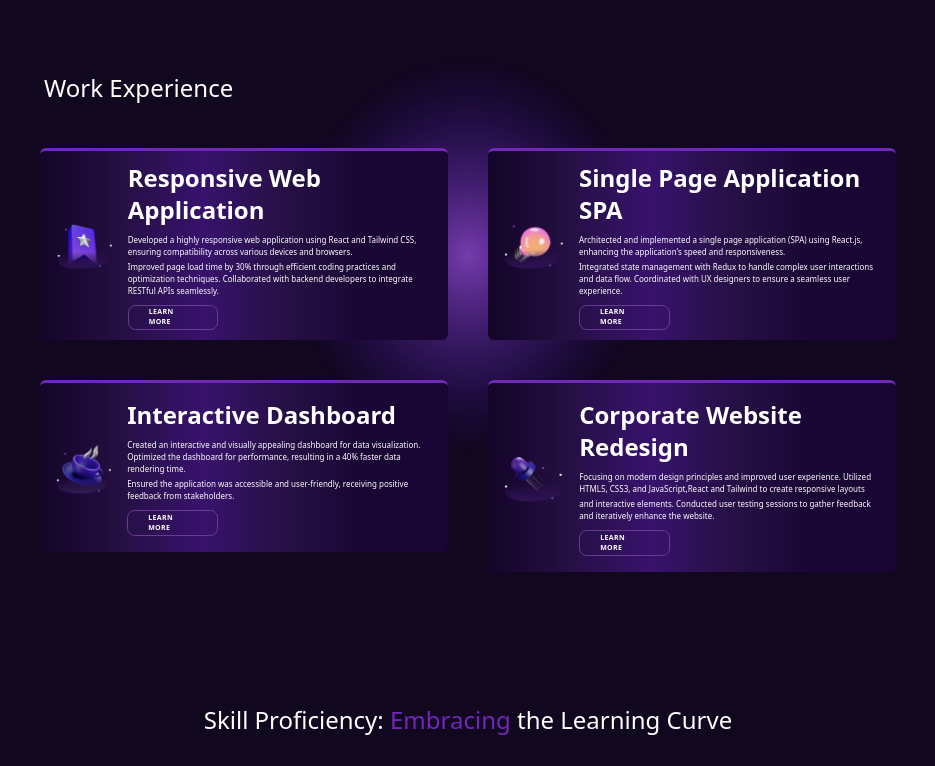
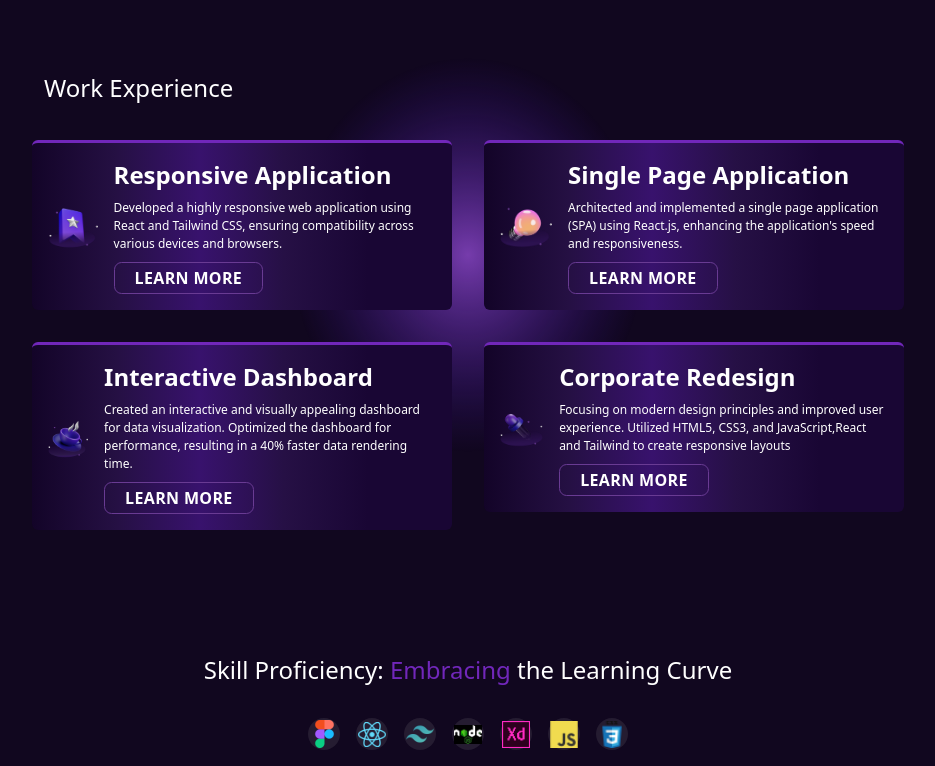
Before and after one commit to Ahmad-code077/Portfolio, a React (Vite) app: page / in a window 1280 px wide. Shown: the part 694-1460 px from the top of the page, without its empty margins (172-1107 px from the left). Built offline with nearby package versions, Linux system fonts and the light colour scheme; a web font is replaced by a local one.

Commit message:
Changing some designing

```diff
--- /dev/null
+++ b/src/Components/Layout.jsx
@@ -0,0 +1,13 @@
+import { Outlet } from 'react-router-dom';
+import { Footer, Navbar } from './index';
+
+const Layout = () => {
+  return (
+    <>
+      <Navbar />
+      <Outlet />
+      <Footer />
+    </>
+  );
+};
+export default Layout;
--- a/src/Components/WorkExp.jsx
+++ b/src/Components/WorkExp.jsx
@@ -11,12 +11,12 @@ const WorkExp = () => {
           className='absolute -z-10 hidden md:block md:max-w-64 md:top-[-48px] lg:max-w-[22rem] lg:top-[-70px]'
         />
 
-        <div className='flex flex-wrap font-poppins'>
+        <div className='grid lg:grid-cols-2 gap-2'>
           {data.map((item) => {
             const { heading, para, id, image, url } = item;
             return (
-              <div key={id} className='w-full md:w-1/2 p-2'>
-                <article className='border-t-[3px] border-[#7127BA] bg-customGradient max-h-48 flex items-center justify-center m-3 p-4 rounded-md hover:scale-105 duration-100 ease-in-out'>
+              <div key={id} className='w-full '>
+                <article className='border-t-[3px] border-[#7127BA] bg-customGradient h-max flex items-center justify-center m-3 p-4 rounded-md hover:scale-105 duration-100 ease-in-out'>
                   <div className='mr-4'>
                     <img
                       src={image}
@@ -25,15 +25,14 @@ const WorkExp = () => {
                     />
                   </div>
                   <div className='text-start flex flex-col gap-2'>
-                    <h4 className='text-xs font-semibold sm:text-xl md:text-base xl:text-2xl leading-3 '>
+                    <h4 className='text-base font-semibold sm:text-xl xl:text-2xl leading-3 '>
                       {heading}
                     </h4>
                     <div>
-                      <p className='text-[8px] inline-block'>{para[0]}</p>
-                      <p className='text-[8px] hidden  lg:block '>{para[1]}</p>
+                      <p className='text-[12px] inline-block'>{para[0]}</p>
                     </div>
-                    <div className='cursor-pointer relative link  ease-in-out duration-500 w-[67.49px] capitalize'>
-                      <a className='z-10 p-5' href={url} target='_'>
+                    <div className='cursor-pointer relative link  ease-in-out duration-500  capitalize'>
+                      <a className='z-10 p-5 text-base' href={url} target='_'>
                         Learn More
                       </a>
                     </div>
--- a/src/Components/index.js
+++ b/src/Components/index.js
@@ -6,3 +6,4 @@ export { default as SubHero } from './SubHero';
 export { default as WorkExp } from './WorkExp';
 export { default as Loading } from './Loading';
 export { default as Navbar } from './Navbar';
+export { default as Layout } from './Layout';
--- a/src/Path/About.jsx
+++ b/src/Path/About.jsx
@@ -48,7 +48,7 @@ const About = () => {
               <h1 className='text-xl md:text-2xl font-semibold tracking-tight'>
                 Current Favorite Tech Stack
               </h1>
-              <div className='flex justify-center gap-2 md:gap-3 text-whiteColor text-3xl  md:text-4xl py-8 sm:py-6'>
+              <div className='flex justify-center gap-2  md:gap-3 text-whiteColor text-3xl  md:text-4xl py-8 sm:py-6 flex-wrap'>
                 {stacks.map((item) => {
                   const { id, tip, url, image } = item;
                   return (
--- a/src/Path/NoPage.jsx
+++ b/src/Path/NoPage.jsx
@@ -1,4 +1,5 @@
 import { FaLightbulb } from 'react-icons/fa';
+import { Link } from 'react-router-dom';
 const NoPage = () => {
   return (
     <section className=''>
@@ -7,6 +8,12 @@ const NoPage = () => {
         <h1 className='text-3xl md:text-5xl tracking-wide font-bold'>
           404 Not found
         </h1>
+        <Link
+          className='bg-yellow-300 px-4 py-2 text-xl text-[#9858D3] font-bold rounded'
+          to={'/'}
+        >
+          Back Home
+        </Link>
       </div>
     </section>
   );
--- a/src/data.jsx
+++ b/src/data.jsx
@@ -1,8 +1,14 @@
 import { FaLinkedin } from 'react-icons/fa6';
-import { SiMongodb, SiRedux } from 'react-icons/si';
+import {
+  SiDaisyui,
+  SiMongodb,
+  SiPrisma,
+  SiRedux,
+  SiTypescript,
+} from 'react-icons/si';
 import { RiNextjsLine, RiTailwindCssFill } from 'react-icons/ri';
 import { FaReact, FaNodeJs, FaGithub } from 'react-icons/fa';
-import { IoLogoJavascript, IoLogoVercel } from 'react-icons/io5';
+import { IoLogoJavascript } from 'react-icons/io5';
 import { MdOutlineKeyboardArrowRight } from 'react-icons/md';
 
 import {
@@ -32,20 +38,18 @@ import {
 export default [
   {
     id: 1,
-    heading: 'Responsive Web Application ',
+    heading: 'Responsive Application ',
     para: [
       `Developed a highly responsive web application using React and Tailwind CSS, ensuring compatibility across various devices and browsers. `,
-      ` Improved page load time by 30% through efficient coding practices and optimization techniques. Collaborated with backend developers to integrate RESTful APIs seamlessly.`,
     ],
     image: firstImg,
     url: 'https://www.w3schools.com/css/css_rwd_intro.asp',
   },
   {
     id: 2,
-    heading: 'Single Page Application SPA',
+    heading: 'Single Page Application ',
     para: [
       `Architected and implemented a single page application (SPA) using React.js, enhancing the application's speed and responsiveness.`,
-      ` Integrated state management with Redux to handle complex user interactions and data flow. Coordinated with UX designers to ensure a seamless user experience.`,
     ],
     image: secondImg,
     url: 'https://medium.com/@diegogauna.developer/creating-a-single-page-app-spa-in-react-using-react-router-db37b89b3f73',
@@ -55,17 +59,15 @@ export default [
     heading: 'Interactive Dashboard ',
     para: [
       `Created an interactive and visually appealing dashboard for data visualization. Optimized the dashboard for performance, resulting in a 40% faster data rendering time.`,
-      `Ensured the application was accessible and user-friendly, receiving positive feedback from stakeholders.`,
     ],
     image: thirdImg,
     url: 'https://www.phocassoftware.com/resources/blog/what-is-an-interactive-dashboard',
   },
   {
     id: 4,
-    heading: 'Corporate Website Redesign',
+    heading: 'Corporate Redesign',
     para: [
       `Focusing on modern design principles and improved user experience. Utilized HTML5, CSS3, and JavaScript,React and Tailwind to create responsive layouts`,
-      `  and interactive elements. Conducted user testing sessions to gather feedback and iteratively enhance the website.`,
     ],
     image: fourthImg,
     url: 'https://react.dev/',
@@ -128,14 +130,12 @@ export const stacks = [
     id: 2,
     tip: 'React Js',
     url: 'https://react.dev/',
-
     image: <FaReact className='hover:scale-105 hover:text-[#7127BA]' />,
   },
   {
     id: 3,
     tip: 'JavaScript',
     url: 'https://www.javascript.com/',
-
     image: (
       <IoLogoJavascript className='hover:scale-105 hover:text-[#7127BA]' />
     ),
@@ -144,24 +144,34 @@ export const stacks = [
     id: 4,
     tip: 'Tailwind Css',
     url: 'https://tailwindcss.com/',
-
     image: (
       <RiTailwindCssFill className='hover:scale-105 hover:text-[#7127BA]' />
     ),
   },
   {
     id: 5,
-    tip: 'SWR By Vercel',
-    url: 'https://swr.vercel.app/',
+    tip: 'Prisma',
+    url: 'https://www.prisma.io',
+    image: <SiPrisma className='hover:scale-105 hover:text-[#7127BA]' />,
+  },
 
-    image: <IoLogoVercel className='hover:scale-105 hover:text-[#7127BA]' />,
+  {
+    id: 6,
+    tip: 'TypeScript',
+    url: 'https://www.typescriptlang.org/',
+    image: <SiTypescript className='hover:scale-105 hover:text-[#7127BA]' />,
   },
   {
-    id: 6,
-    tip: 'Node Js',
-    url: 'https://nodejs.org/en/',
-
-    image: <FaNodeJs className='hover:scale-105 hover:text-[#7127BA]' />,
+    id: 7,
+    tip: 'Daisy UI',
+    url: 'https://daisyui.com/',
+    image: <SiDaisyui className='hover:scale-105 hover:text-[#7127BA]' />,
+  },
+  {
+    id: 8,
+    tip: 'Redux-Toolkit',
+    url: 'https://redux-toolkit.js.org/',
+    image: <SiRedux className='hover:scale-105 hover:text-[#7127BA]' />,
   },
 ];
 export const SkillsIconData = [
--- a/src/index.css
+++ b/src/index.css
@@ -11,7 +11,7 @@ html {
 .link {
   position: relative;
   display: flex;
-  height: 1.6rem;
+  height: 2rem;
   align-items: center;
   justify-content: center;
   border-radius: 0.475rem;
@@ -23,17 +23,11 @@ html {
   letter-spacing: 0.05em;
   --tw-text-opacity: 1;
   color: rgb(255 255 255 / var(--tw-text-opacity));
-  width: 90.78px;
+  width: max-content;
 }
 
 .link:hover {
   --tw-text-opacity: 0.8;
-}
-
-@media (min-width: 768px) {
-  .link {
-    width: 90.78px;
-  }
 }
 
 .link:before {
@@ -75,7 +69,7 @@ html {
   position: absolute;
   left: 50%;
   top: -0.75rem;
-  width: -moz-max-content;
+
   width: max-content;
   max-width: 20rem;
   --tw-translate-x: -50%;
```
Also changed, not shown: src/App.jsx (+149 -33 lines).
